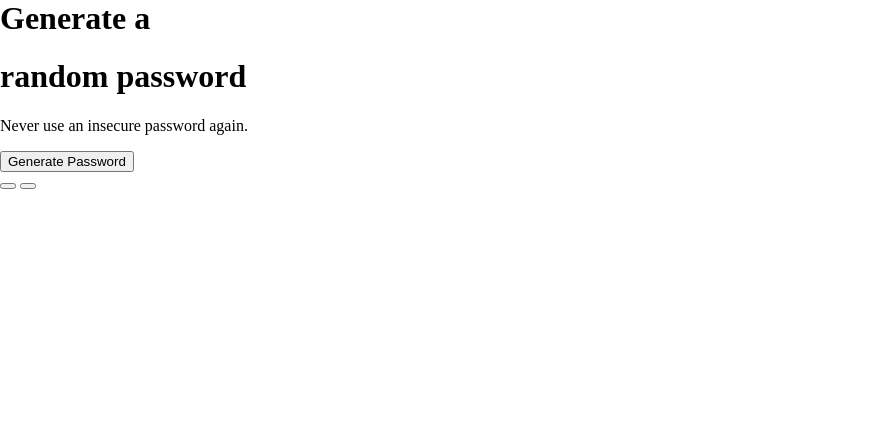
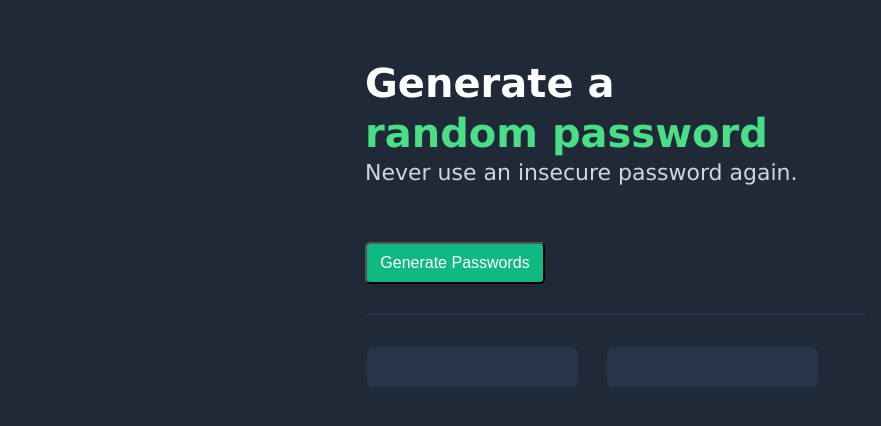
Before and after one commit to DigitalEnforcer/passwordGenerator, a plain HTML site: page index.html in a window 1280 px wide. Shown: the whole page, without its empty margins (0-881 px from the left). Drawn offline with Linux system fonts and the light colour scheme.

Commit message:
added functions to buttons
Buttons will correctly copy the password created to your clipboard for easy copy and paste action

```diff
--- a/index.css
+++ b/index.css
@@ -1,3 +1,95 @@
 body {
     margin: 0;
+    background-color: #1F2937;
+    font-family:'Lucida Sans', 'Lucida Sans Regular', 'Lucida Grande', 'Lucida Sans Unicode', Geneva, Verdana, sans-serif
 }
+
+#phrase1 {
+    padding-top: 10px;
+    font-size: 40px;
+    font-weight: bold;
+    color: white;
+    margin-left: 10px;
+
+}
+
+#container{
+    width: 600px;
+    margin: auto;
+    margin-top: 50px;
+    padding-left: 30px;
+}
+
+#phrase2 {
+    font-size: 40px;
+    font-weight: bold;
+    color: #4ADF86;
+    line-height: 0;
+    margin-left: 10px;
+}
+
+#subphrase{
+    font-size: 22px;
+    color: #D5D4D8;
+    font-weight:lighter;
+    margin-left: 10px;
+}
+
+#generatePasswordBtn{
+    background-color: #10B981;
+    color: #FFFFFF;
+    border-radius: 5px;
+    width: 180px;
+    height: 42px;
+    margin-left: 10px;
+    font-size: 16px;
+    margin-top: 35px;
+    margin-bottom: 30px;
+}
+
+#middle-line{
+    width: 500px;
+    height: 1px;
+    background-color: #2F3E53;
+    margin-left: 10px;
+    margin-bottom: 20px;
+}
+
+#password-one{
+    background-color: #273549 ;
+    color: #55F991;
+    font-size: 16px;
+    width: 211px;
+    height: 40px;
+    border: none;
+    border-radius: 6px;
+    margin: 12px;
+    transition: background-color 0.2s, transform 0.1s;;
+}
+
+#password-one:hover{
+    background-color:#3b4b63;
+}
+
+#password-two:hover{
+    background-color:#3b4b63;
+}
+
+#password-two:active{
+    transform: scale(0.98)
+}
+
+#password-one:active{
+    transform: scale(0.98)
+}
+#password-two{
+    background-color: #273549 ;
+    color: #55F991;
+    font-size: 16px;
+    width: 211px;
+    height: 40px;
+    border: none;
+    border-radius: 6px;
+    margin: 12px;
+    transition: background-color 0.2s, transform 0.1s;
+}
--- a/index.html
+++ b/index.html
@@ -3,13 +3,20 @@
         <link rel="stylesheet" href="index.css">
     </head>
     <body>
-        <h1>Generate a</h1>
-        <h1>random password</h1>
-        <p>Never use an insecure password again.</p>
-        <button onclick="getPassword()">Generate Password</button>
-        <div>
-            <button id="password-one"></button>
-            <button id="password-two"></button>
+        <div id="container">
+            <h1 id="phrase1">Generate a</h1>
+            <h1 id="phrase2">random password</h1>
+            <p id="subphrase">Never use an insecure password again.</p>
+            <button id="generatePasswordBtn" onclick="getPassword()">Generate Passwords</button>
+            <div id="middle-line"></div>
+            <div>
+                <button id="password-one" onclick="copyToClipboard(this.id)"></button>
+                <button id="password-two" onclick="copyToClipboard(this.id)"></button>
+            </div>
+        </div>
+        <div id="notification" style="display: none; position: fixed; top: 20px; right: 20px;
+            background-color: #55F991; color: #273549;
+            padding: 10px; border-radius: 6px; box-shadow: 0 2px 5px rgba(0, 0, 0, 0.2);">
         </div>
         <script src="index.js"></script>
     </body>
--- a/index.js
+++ b/index.js
@@ -11,8 +11,6 @@ function getPassword(){
     passwordTwo = passwordGenerator()
     passwordBtn1.textContent = passwordOne
     passwordBtn2.textContent = passwordTwo
-    console.log(passwordOne)
-    console.log(passwordTwo)
 }
 function passwordGenerator(){
     let password = ""
@@ -21,3 +19,27 @@ function passwordGenerator(){
     }
     return password
 }
+
+function copyToClipboard(passwordButton){
+    const passwordText = document.getElementById(passwordButton).textContent
+    navigator.clipboard.writeText(passwordText)
+        .then(()=>{
+            showNotification("Password copied to Clipboard")
+        })
+        .catch(err => {
+            console.error("Failed to copy password: ", err);
+            showNotification("Failed to copy password", true)
+        })
+    console.log(passwordText)
+}
+
+function showNotification(message, isError = false){
+    const notification = document.getElementById("notification");
+    notification.textContent = message;
+    notification.style.backgroundColor = isError ? "#FF5C5C" : "#55F991";
+    notification.style.display ="block";
+
+    setTimeout(()=>{
+        notification.style.display = "none";
+    }, 3000)
+}
```
